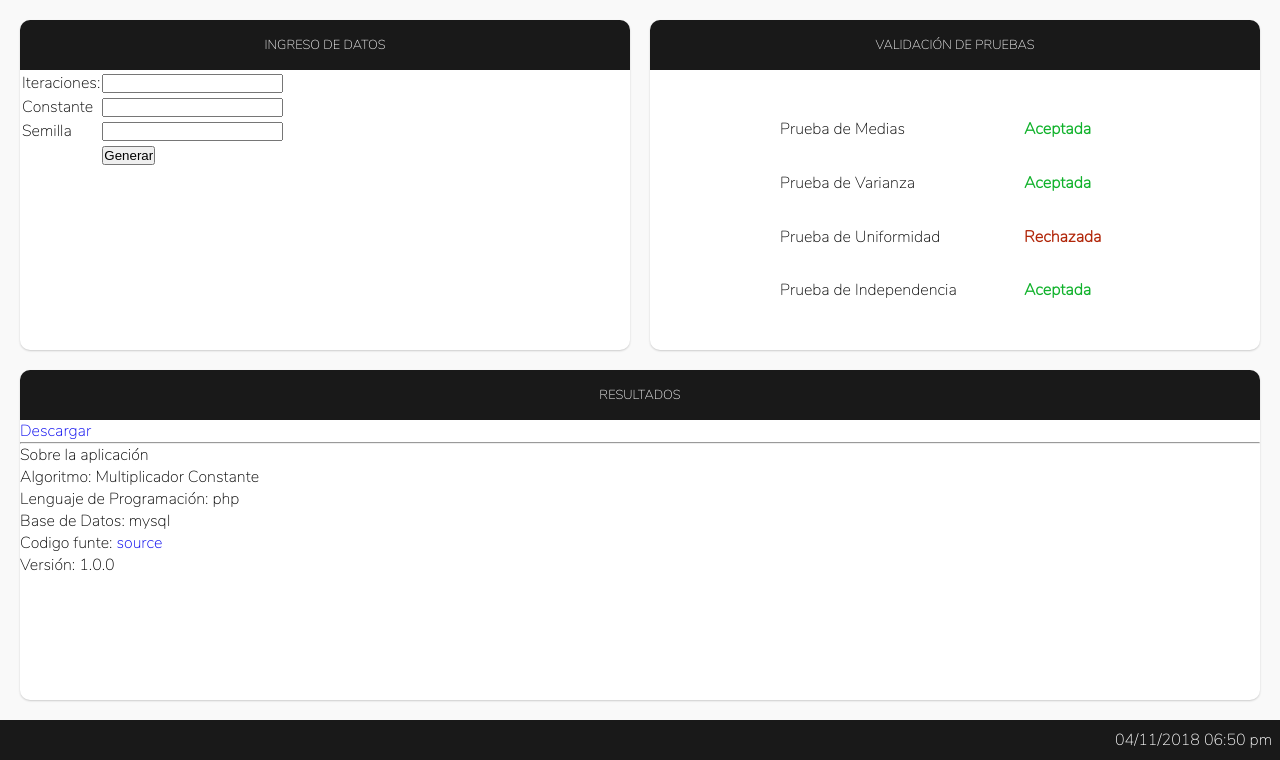
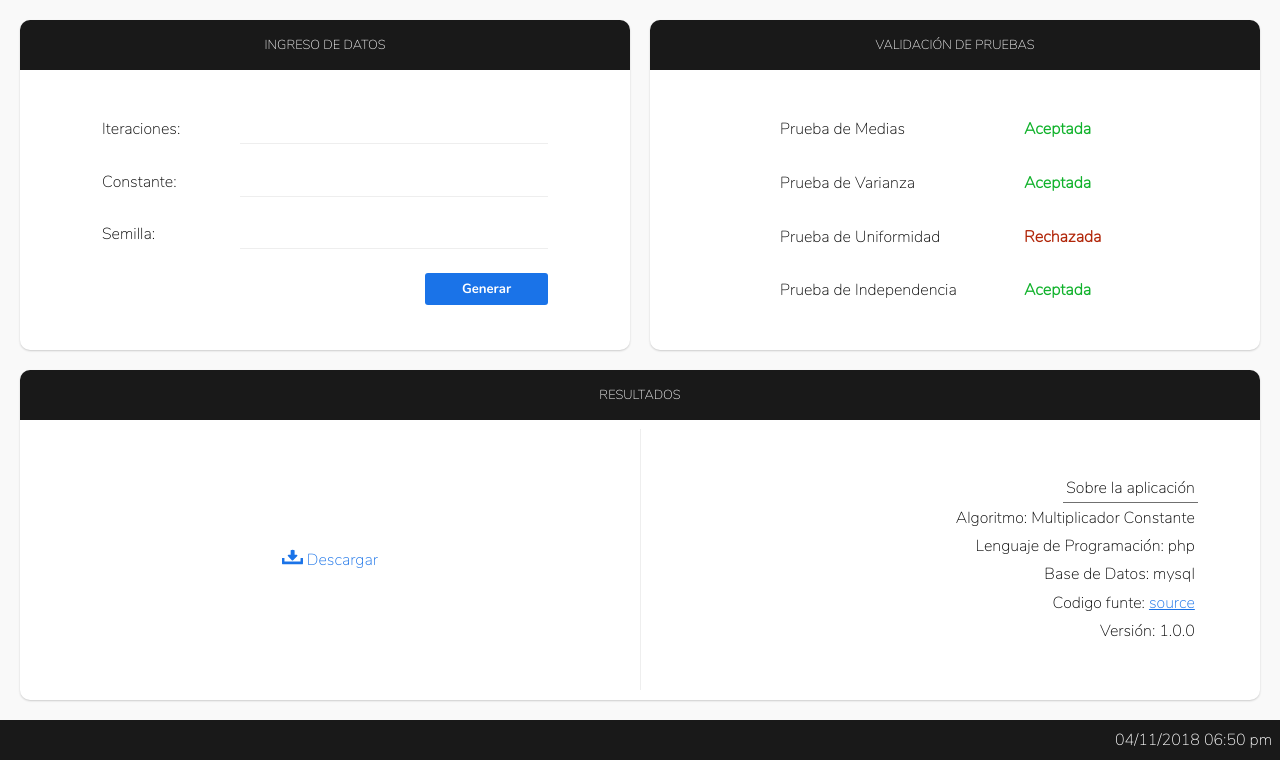
Before and after one commit to dalthonmh/generate_random, a PHP site: page /index2.php in a window 1280 px wide. Shown: the part 40-800 px from the top of the page. Run offline with PHP 8.4, Linux system fonts and the light colour scheme.

Commit message:
mejora parte de resultados css

```diff
--- a/css/estilos.css
+++ b/css/estilos.css
@@ -1,6 +1,10 @@
 @font-face {
     font-family:Nunito;
     src:url(../fonts/Nunito/Nunito-ExtraLight.ttf);
+}
+@font-face {
+    font-family:Nunito-bold;
+    src:url(../fonts/Nunito/Nunito-Bold.ttf);
 }
 *{
     margin: 0;
@@ -109,3 +113,87 @@ body{
 	color: #B12508;
 	font-weight: 800;
 }
+.ingreso-datos .box-body{
+	display: flex;
+	align-items: center;
+	justify-content: center;
+	padding: 2em 5em;
+}
+.input-form{
+	/*background: tomato;*/
+	height: 100%;
+	width: 100%;
+}
+.input-form table{
+	/*background: tomato;*/
+	height: 100%;
+	width: 100%;
+}
+.box-body .input-form input{
+	height: 30px;
+    /*background: blue;*/
+    /*border-radius: 6px;*/
+    line-height: 30px;
+    width: 100%;
+    outline: none;
+    border: none;
+    border-bottom: 1px solid #eee;
+    color: #707070;
+}
+#btn-generar{
+	font-family: Nunito-bold, san-serif;
+	background: #1A73E8;
+	color: #fff;
+	width: 40%;
+	display: block;
+	float: right;
+	outline-width: 0;
+    border-radius: 3px;
+	font-weight: 600;
+	border: none;
+	height: 32px;
+	box-sizing: border-box;
+}
+#btn-generar:hover{
+	cursor: pointer;
+	box-shadow: 0 1px 2px rgb(26,115,232,0.2);
+}
+.resultados .box-body{
+	display: grid;
+	grid-template-columns: 1fr 1fr;
+	align-items: center;
+}
+.resultados .box-body .box-body-secondpart{
+	display: flex;
+	align-items: flex-end;
+	justify-content: center;
+	flex-direction: column;
+	text-align: right;
+	width: 100%;
+	height: 93%;
+	padding-right: 10%;
+	border-left: 1px solid #eee;
+}
+.resultados .box-body .box-body-secondpart p{
+	padding: .2em;
+}
+.resultados .box-body .box-body-secondpart p:first-child{
+	border-bottom: 1px solid #707070;
+	display: inline;
+}
+.resultados .box-body .box-body-secondpart a{
+	text-decoration: underline;
+	color: #1A73E8;
+}
+.resultados .box-body .box-body-firstpart{
+	display: flex;
+	align-items: center;
+	justify-content: center;
+}
+.resultados .box-body .box-body-firstpart img{
+	width: 1.3em;
+	height: 1em;
+}
+.resultados .box-body .box-body-firstpart a{
+	color: #1A73E8;
+}
--- a/index2.php
+++ b/index2.php
@@ -20,23 +20,23 @@
 					INGRESO DE DATOS
 				</div>
 				<div class="box-body">
-					<form action="">
+					<form action="" method="POST" class="input-form">
 						<table>
 							<tr>
 								<td>Iteraciones:</td>
 								<td><input type="text"></td>
 							</tr>
 							<tr>
-								<td>Constante</td>
+								<td>Constante:</td>
 								<td><input type="text"></td>
 							</tr>
 							<tr>
-								<td>Semilla</td>
+								<td>Semilla:</td>
 								<td><input type="text"></td>
 							</tr>
 							<tr>
 								<td></td>
-								<td><input type="submit" value="Generar"></td>
+								<td><input type="submit" value="Generar" id="btn-generar"></td>
 							</tr>
 						</table>
 					</form>
@@ -73,9 +73,8 @@
 				</div>
 				<div class="box-body">
 					<div class="box-body-firstpart">
-						<a href="#">Descargar</a>
+						<a href="#"><img src="svg/icon-download.svg" alt="img-decarga"> Descargar</a>
 					</div>
-					<hr>
 					<div class="box-body-secondpart">
 						<p>Sobre la aplicación</p>
 						<p>Algoritmo: Multiplicador Constante</p>
```
Also changed, not shown: svg/icon-download.svg (added).
